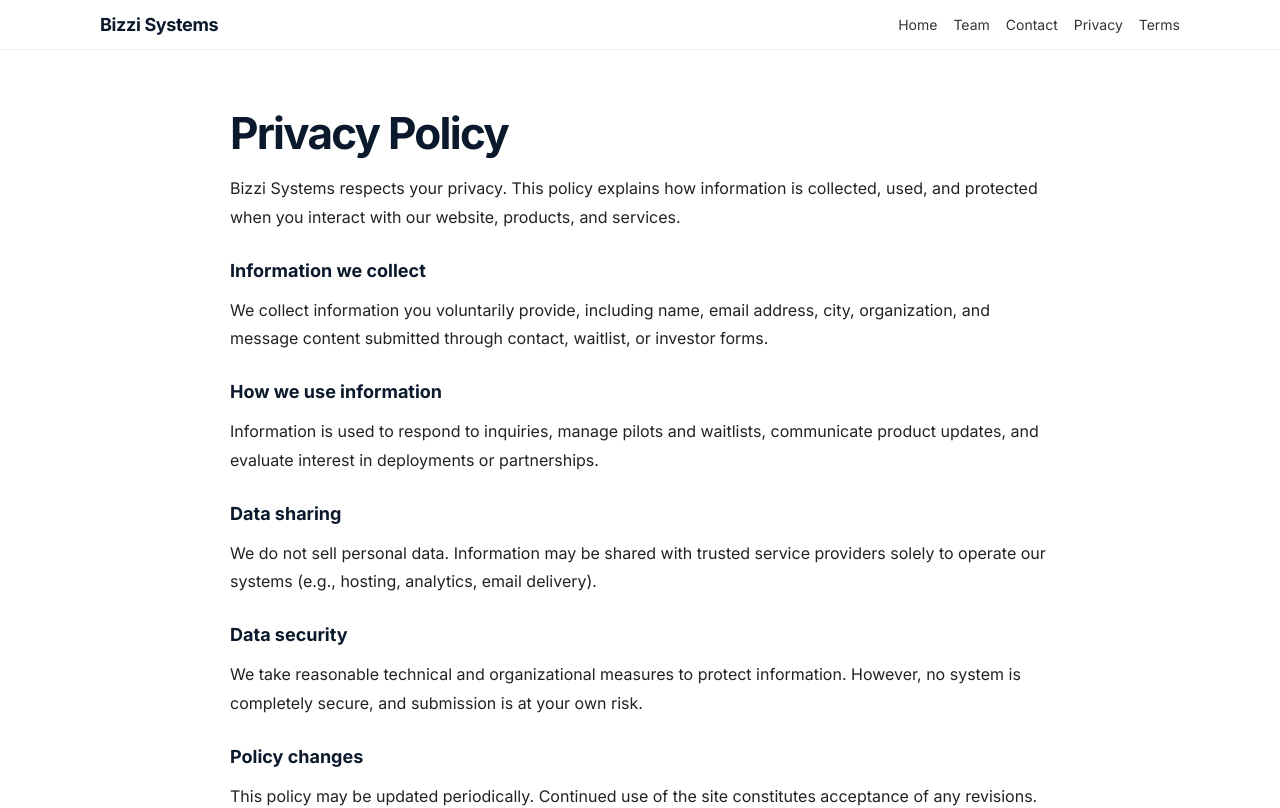
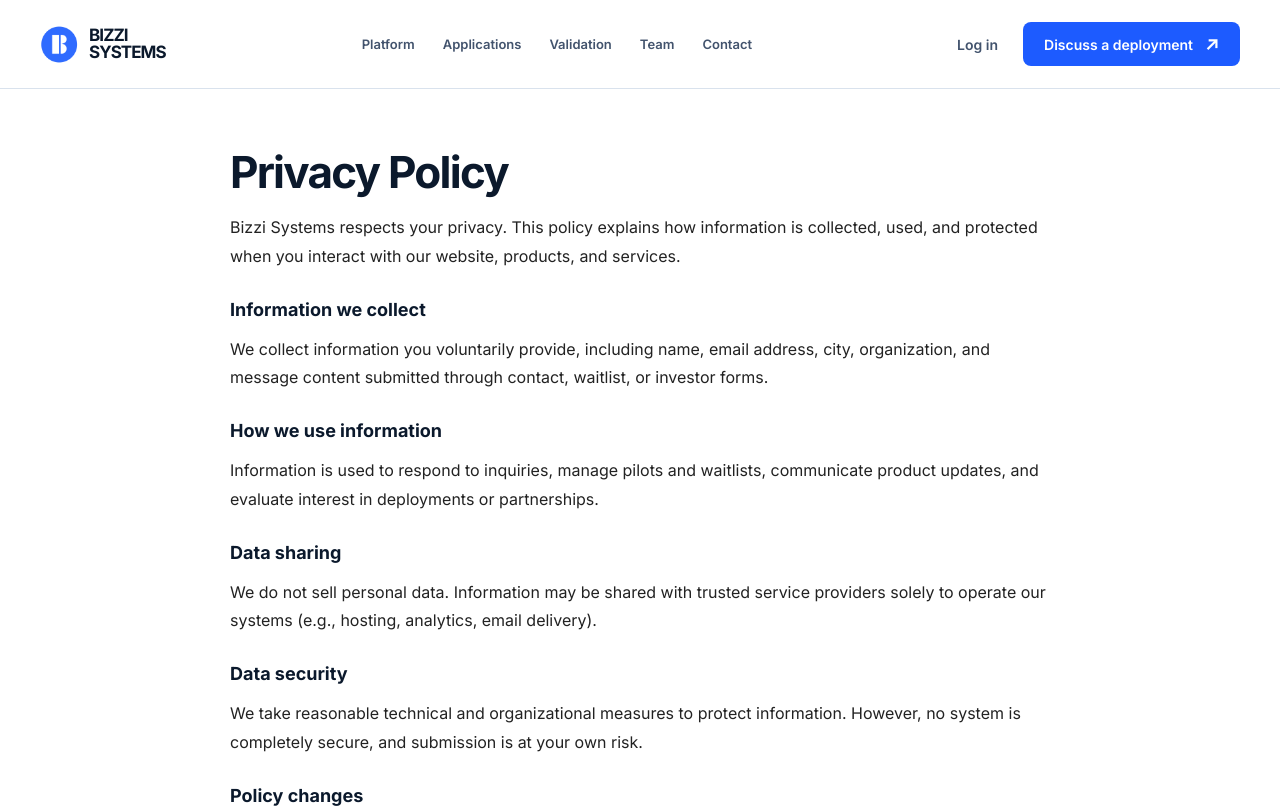
Before and after one commit to JoshVreeland1/bizzisystems, a Next.js app: page /privacy in a window 1280 px wide. Shown: the top 808 px of the page. Built offline with nearby package versions, Linux system fonts and the light colour scheme.

Commit message:
feat: implement accessible branded navigation

```diff
--- a/components/Nav.tsx
+++ b/components/Nav.tsx
@@ -1,82 +1,10 @@
-// components/Nav.tsx
 import Link from "next/link";
-import { site } from "@/lib/seo";
-
-export default function Nav() {
-  const styles: Record<string, React.CSSProperties> = {
-    wrap: {
-      position: "sticky",
-      top: 0,
-      zIndex: 50,
-      background: "rgba(255,255,255,0.92)",
-      backdropFilter: "blur(10px)",
-      borderBottom: "1px solid #eee"
-    },
-    inner: {
-      maxWidth: 1120,
-      margin: "0 auto",
-      padding: "14px 20px",
-      display: "flex",
-      alignItems: "center",
-      justifyContent: "space-between",
-      gap: 16,
-      flexWrap: "wrap" // ← enables clean wrapping on mobile
-    },
-    brand: {
-      display: "flex",
-      alignItems: "baseline",
-      gap: 10,
-      whiteSpace: "nowrap"
-    },
-    logo: {
-      fontWeight: 700,
-      letterSpacing: "-0.02em",
-      fontSize: 18
-    },
-    links: {
-      display: "flex",
-      alignItems: "center",
-      gap: 16,
-      fontSize: 14,
-      flexWrap: "wrap" // ← prevents overflow on mobile
-    },
-    link: {
-      color: "#111",
-      opacity: 0.85
-    }
-  };
-
-  return (
-    <>
-      {/* Mobile-only refinements */}
-      <style>{`
-        @media (max-width: 720px) {
-          nav {
-            gap: 12px !important;
-            font-size: 13px !important;
-          }
-
-          header > div {
-            row-gap: 10px !important;
-          }
-        }
-      `}</style>
-
-      <header style={styles.wrap}>
-        <div style={styles.inner}>
-          <Link href="/" style={styles.brand} aria-label={`${site.name} home`}>
-            <div style={styles.logo}>{site.name}</div>
-          </Link>
-
-          <nav aria-label="Primary" style={styles.links}>
-            <Link href="/" style={styles.link}>Home</Link>
-            <Link href="/team" style={styles.link}>Team</Link>
-            <Link href="/contact" style={styles.link}>Contact</Link>
-            <Link href="/privacy" style={styles.link}>Privacy</Link>
-            <Link href="/terms" style={styles.link}>Terms</Link>
-          </nav>
-        </div>
-      </header>
-    </>
-  );
+import Image from "next/image";
+const links=[["Platform","/#platform"],["Applications","/#applications"],["Validation","/#validation"],["Team","/team"],["Contact","/contact"]] as const;
+export default function Nav(){
+return <header className="b-header"><div className="b-header-inner">
+ <Link href="/" className="b-brand" aria-label="Bizzi Systems home"><Image src="/brand/bizzi-logo.png" alt="" width={39} height={39} priority/><span className="b-brand-name">BIZZI<br/>SYSTEMS</span></Link>
+ <nav className="b-nav" aria-label="Main navigation">{links.map(([label,href])=><Link key={label} href={href}>{label}</Link>)}</nav>
+ <div className="b-actions"><Link className="b-btn b-btn-ghost" href="/login">Log in</Link><Link className="b-btn b-btn-primary" href="/contact?topic=deployment">Discuss a deployment <span className="b-arrow" aria-hidden="true">↗</span></Link></div>
+ </div></header>
 }
```
